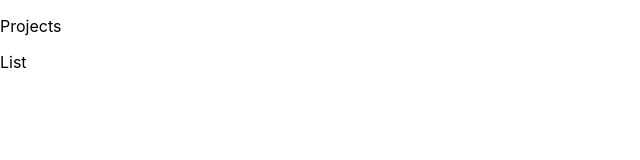
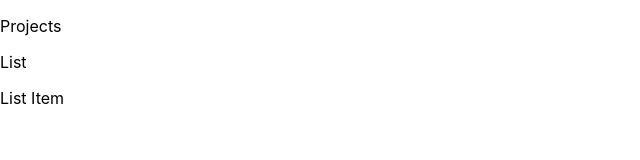
Before and after one commit to nitrogenous/monday-hero, a React (Create React App) app: page / in a window 1280 px wide. Shown: the top 160 px of the page, without its empty margins (0-640 px from the left). Built offline with nearby package versions, Linux system fonts and the light colour scheme.

Commit message:
imported list item component

```diff
--- a/src/Components/List.tsx
+++ b/src/Components/List.tsx
@@ -1,8 +1,12 @@
 import React from 'react';
+import ListItem from './ListItem';
 
 const List = () => {
     return (
-        <p>List</p>
+        <div>
+            <p>List</p>
+            <ListItem />
+        </div>
     );
 };
 
```
